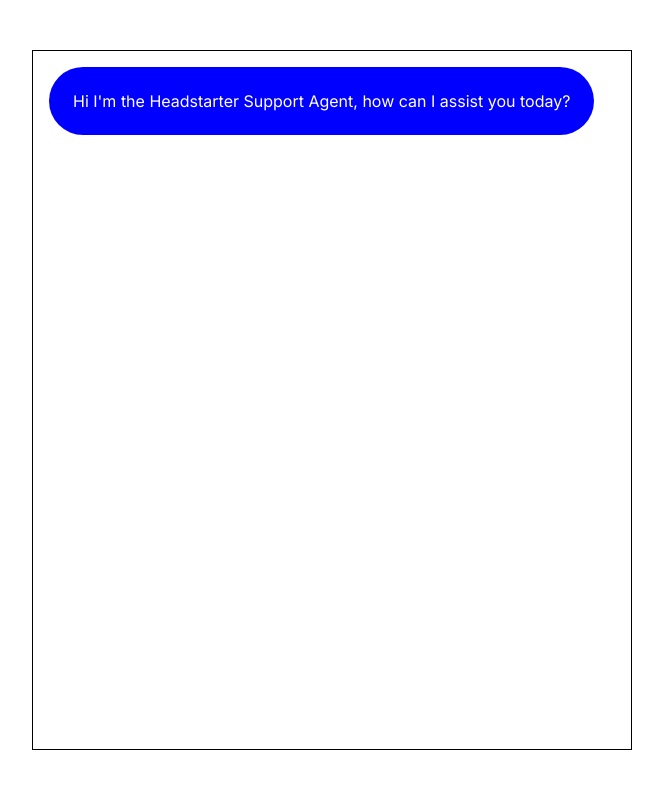
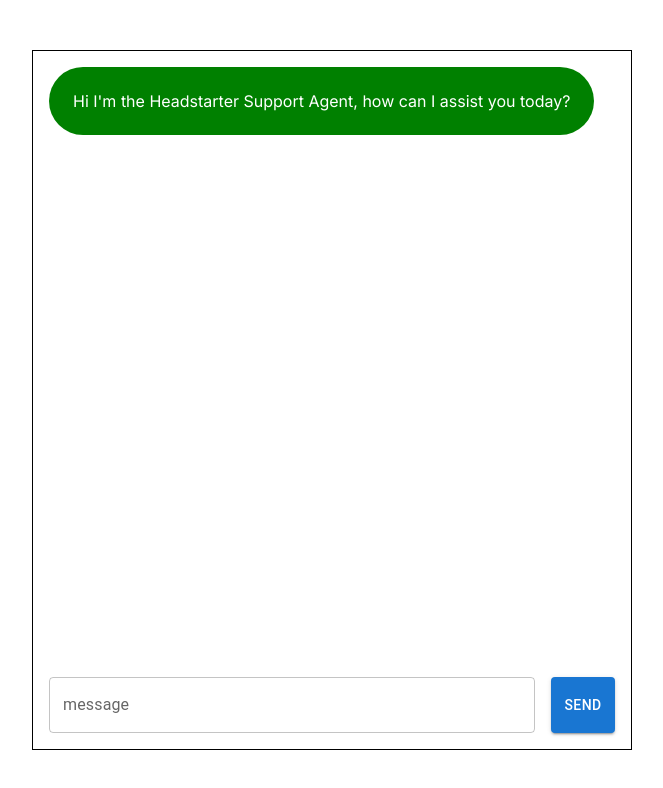
Before and after one commit to muhtasim24/AI-Customer-Support, a Next.js app: page / in a window 1280 px wide. Shown: the top 788 px of the page, without its empty margins (308-971 px from the left). Built offline with nearby package versions, Linux system fonts and the light colour scheme.

Commit message:
Created TextField and a button, does not have functioanlity

```diff
--- a/app/page.js
+++ b/app/page.js
@@ -1,4 +1,5 @@
 'use client'
+import { TextField, Button } from "@mui/material";
 import { Box, Stack } from "@mui/system";
 import { useState } from "react";
 
@@ -46,7 +47,7 @@
               >
                 <Box
                   bgcolor={
-                    message.role === 'assistant' ? 'blue' : 'secondary.main'
+                    message.role === 'assistant' ? 'green' : 'secondary.main'
                   }
                   color="white"
                   borderRadius={16}
@@ -57,6 +58,16 @@
                 </Box>
               ))}
           </Stack>
+          <Stack direction = "row" spacing = {2}>
+            <TextField
+              label = "message"
+              fullWidth
+              value={message}
+              onChange={(e) => setMessage(e.target.value)}
+            />
+            <Button variant= "contained">Send</Button>
+
+          </Stack>
           </Stack>
       </Box>
   )}
```
